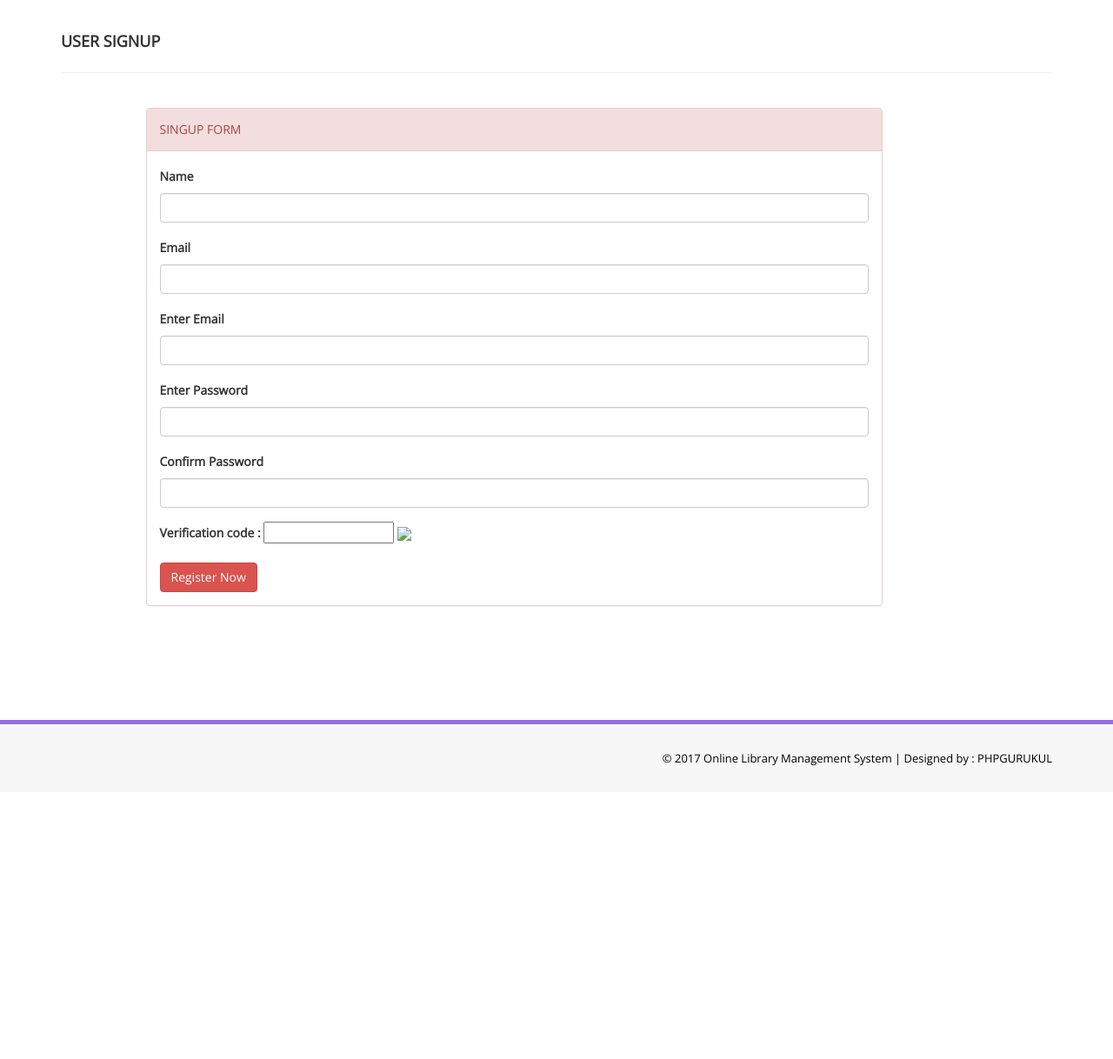
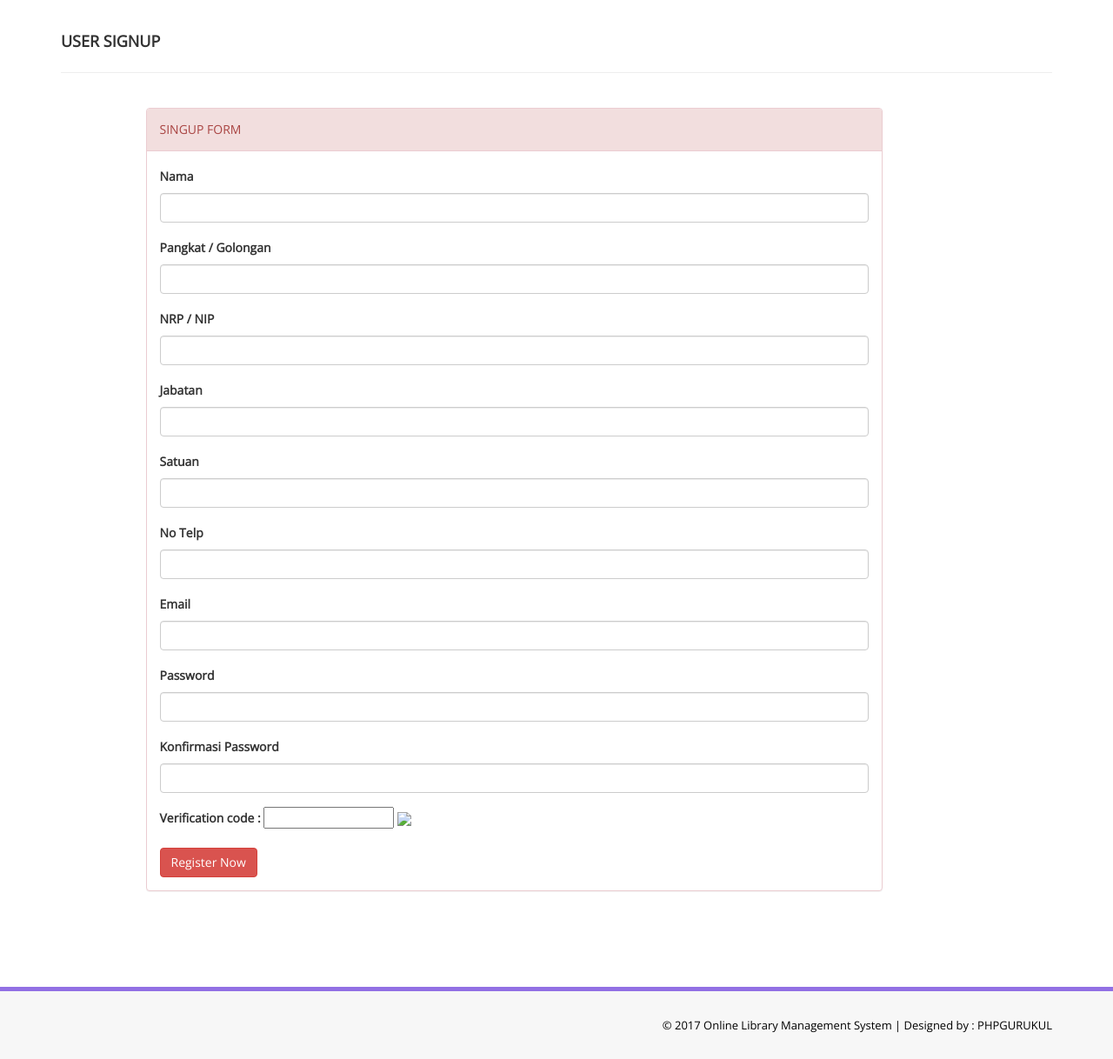
Before and after one commit to nofrialdi/library, a PHP site: page /signup.php in a window 1280 px wide. Shown: the part 177-1395 px from the top of the page at 87% size. Before the commit the page ends 1058 px from the top, so only its background shows below. Run offline with PHP 8.4, Linux system fonts and the light colour scheme; a user stored in the database is signed in.

Commit message:
update data anggota dan form registrasi

```diff
--- a/signup.php
+++ b/signup.php
@@ -18,11 +18,15 @@ fputs($fp , "$hits[0]");
 fclose($fp);
 $StudentId= $hits[0];
 $fname=$_POST['fullanme'];
+$pangkat=$_POST['pangkat'];
+$nrp=$_POST['nrp'];
+$jabatan=$_POST['jabatan'];
+$satuan=$_POST['satuan'];
 $mobileno=$_POST['mobileno'];
 $email=$_POST['email'];
 $password=md5($_POST['password']);
 $status=1;
-$sql="INSERT INTO  tblstudents(StudentId,FullName,MobileNumber,EmailId,Password,Status) VALUES(:StudentId,:fname,:mobileno,:email,:password,:status)";
+$sql="INSERT INTO  tblstudents(StudentId,FullName,MobileNumber,EmailId,Password,Status,Pangkat,NRP,Jabatan,Satuan) VALUES(:StudentId,:fname,:mobileno,:email,:password,:status,:pangkat,:nrp,:jabatan,:satuan)";
 $query = $dbh->prepare($sql);
 $query->bindParam(':StudentId',$StudentId,PDO::PARAM_STR);
 $query->bindParam(':fname',$fname,PDO::PARAM_STR);
@@ -30,6 +34,11 @@ $query->bindParam(':mobileno',$mobileno,PDO::PARAM_STR);
 $query->bindParam(':email',$email,PDO::PARAM_STR);
 $query->bindParam(':password',$password,PDO::PARAM_STR);
 $query->bindParam(':status',$status,PDO::PARAM_STR);
+$query->bindParam(':pangkat',$pangkat,PDO::PARAM_STR);
+$query->bindParam(':nrp',$nrp,PDO::PARAM_STR);
+$query->bindParam(':jabatan',$jabatan,PDO::PARAM_STR);
+$query->bindParam(':satuan',$satuan,PDO::PARAM_STR);
+
 $query->execute();
 $lastInsertId = $dbh->lastInsertId();
 if($lastInsertId)
@@ -115,29 +124,52 @@ error:function (){}
                         <div class="panel-body">
                             <form name="signup" method="post" onSubmit="return valid();">
 <div class="form-group">
-<label>Name</label>
+<label>Nama</label>
 <input class="form-control" type="text" name="fullanme" autocomplete="off" required />
 </div>
+
+<div class="form-group">
+<label>Pangkat /  Golongan</label>
+<input class="form-control" type="text" name="pangkat" autocomplete="off" required />
+</div>
+
+<div class="form-group">
+<label>NRP / NIP</label>
+<input class="form-control" type="text" name="nrp" autocomplete="off" required />
+</div>
+
+<div class="form-group">
+<label>Jabatan</label>
+<input class="form-control" type="text" name="jabatan" autocomplete="off" required />
+</div>
+
+<div class="form-group">
+<label>Satuan</label>
+<input class="form-control" type="text" name="satuan" autocomplete="off" required />
+</div>
+
+
+
+<div class="form-group">
+<label>No Telp</label>
+<input class="form-control" type="text" name="mobileno" maxlength="10" autocomplete="off" required />
+</div>
+
 
 
 <div class="form-group">
 <label>Email</label>
-<input class="form-control" type="text" name="mobileno" maxlength="10" autocomplete="off" required />
-</div>
-
-<div class="form-group">
-<label>Enter Email</label>
 <input class="form-control" type="email" name="email" id="emailid" onBlur="checkAvailability()"  autocomplete="off" required  />
    <span id="user-availability-status" style="font-size:12px;"></span>
 </div>
 
 <div class="form-group">
-<label>Enter Password</label>
+<label>Password</label>
 <input class="form-control" type="password" name="password" autocomplete="off" required  />
 </div>
 
 <div class="form-group">
-<label>Confirm Password </label>
+<label>Konfirmasi Password </label>
 <input class="form-control"  type="password" name="confirmpassword" autocomplete="off" required  />
 </div>
  <div class="form-group">
--- a/studentid.txt
+++ b/studentid.txt
@@ -1 +1 @@
-SID014
+SID015
```
Also changed, not shown: admin/reg-students.php (+10 -2 lines).
